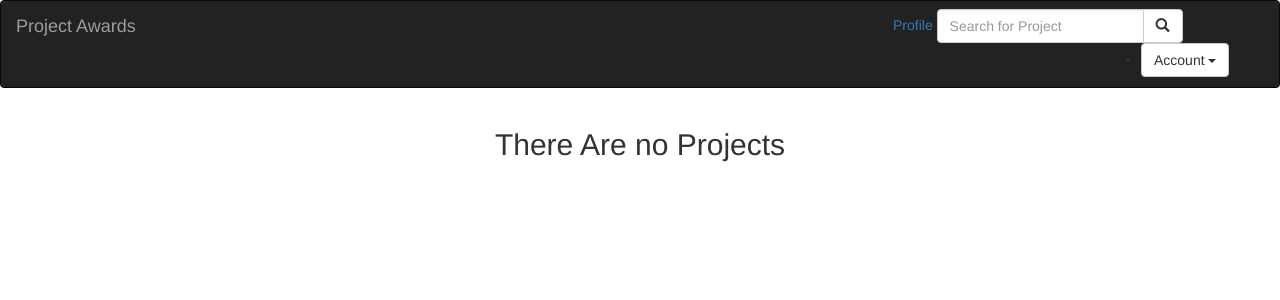
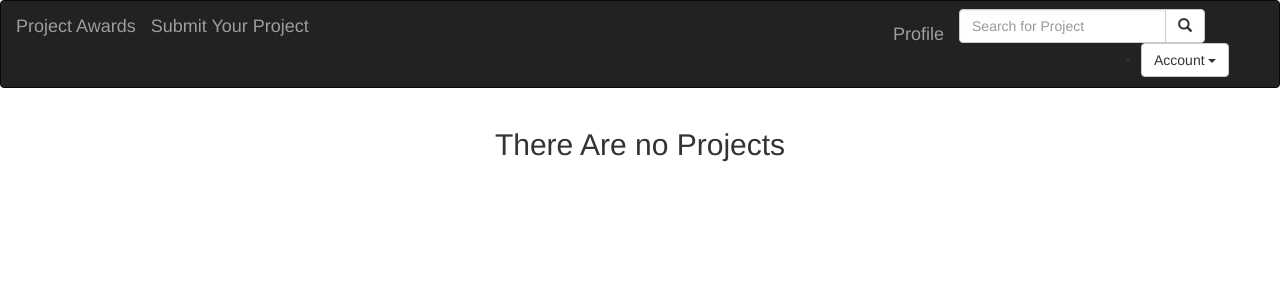
Before and after one commit to Ephraim-Kamau/Project-Awards, a Django app: page / in a window 1280 px wide. Shown: the top 300 px of the page. Run offline with Django 3.2, Linux system fonts and the light colour scheme; the visitor is signed in with stand-in values (Sample User, id 1); data that the repository does not hold is empty; some libraries are stand-ins or nearby versions.

Commit message:
Add changes to navbar

```diff
--- a/projects/templates/navbar.html
+++ b/projects/templates/navbar.html
@@ -2,12 +2,15 @@
     <div class="container-fluid">
       <div class="navbar-header">
         <a class="navbar-brand" href="{% url 'projectsToday' %}">Project Awards</a>
+        <a class="navbar-brand"  href="">Submit Your Project</a>
       </div>
+      {% if user.is_authenticated %}
 
       <!-- Adding a search form  -->
       <div class="col-sm-4 col-md-4 navbar-right">
         <form class="navbar-form" role="search" action="{% url 'search_results' %}">
-            <a  href="/profile">Profile</a>
+            <a class="navbar-brand"  href="/profile">Profile</a>
+
 
           <div class="input-group">
             <input type="text" class="form-control" placeholder="Search for Project" name="article">
@@ -17,7 +20,7 @@
           </div>
 
           <div class="col-sm-6 col-md-6 navbar-right">
-            {% if user.is_authenticated %}
+
             <ul>
               <li class="dropdown">
                 <a href="#" class="dropdown-toggle btn btn-default" data-toggle="dropdown" role="button" aria-expanded="false">Account
--- a/projects/templates/today-projects.html
+++ b/projects/templates/today-projects.html
@@ -15,9 +15,8 @@
         <h2 class="text-center"> {{ projects_item.title }} </h2>
         <img src="{{projects_item.projects_image.url}}" class="img-responsive" alt="Image"><hr>
         <h3>{{ projects_item.description }}</h3><hr>
-        <button class="btn btn-warning" type="submit" name="button">View More</button>
-        <button class="btn btn-info" type="submit" name="button">Review</button>
-        <button class="btn btn-success" type="submit" name="button">Project Link</button>
+        <button class="btn btn-warning" type="submit" name="button">Review</button>
+        <a href="{{projects_item.link_url}}" button class="btn btn-success" type="submit" name="button">Project Link</button></a>
       </div>
 
 
```
